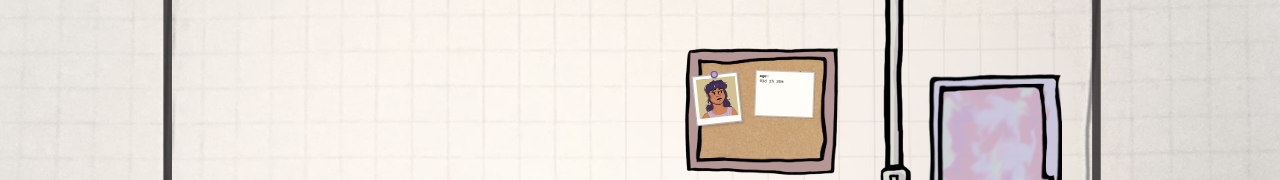
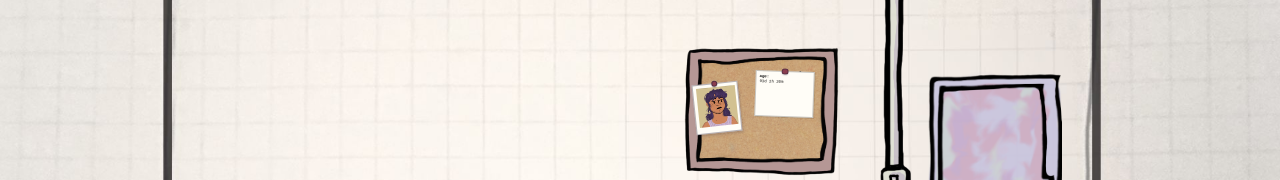
Before and after one commit to lilactreehats/workshop, a plain HTML site: page index.html in a window 1280 px wide. Shown: the part 181-361 px from the top of the page. Drawn offline with Linux system fonts and the light colour scheme.

Commit message:
Update index.html

```diff
--- a/index.html
+++ b/index.html
@@ -108,7 +108,7 @@
         .picrew-polaroid {
             position: absolute;
             left: 54.2%;
-            top: 29.8%;
+            top: 31.1%;
             width: 3.6%;
             z-index: 8;
 
@@ -150,13 +150,13 @@
             left: 50%;
             top: 0;
 
-            width: clamp(4px, 0.42vw, 8px);
+            width: clamp(3px, 0.34vw, 6px);
             aspect-ratio: 1 / 1;
 
             border-radius: 50%;
             border: 1px solid rgba(43, 34, 56, 0.55);
 
-            background: #b9a3d6;
+            background: #8a3d4f;
 
             transform: translate(-50%, -55%);
             box-shadow: 0 1px 1px rgba(43, 34, 56, 0.25);
@@ -273,6 +273,27 @@
 
             transform: rotate(2deg);
             box-shadow: 1px 1px 0 rgba(0, 0, 0, 0.10);
+        }
+
+        .growth-postit::before {
+            content: "";
+            position: absolute;
+
+            left: 50%;
+            top: 0;
+
+            width: clamp(3px, 0.34vw, 6px);
+            aspect-ratio: 1 / 1;
+
+            border-radius: 50%;
+            border: 1px solid rgba(43, 34, 56, 0.45);
+
+            background: #8a3d4f;
+
+            transform: translate(-50%, -55%);
+            box-shadow: 0 1px 1px rgba(43, 34, 56, 0.18);
+
+            z-index: 2;
         }
 
         .growth-postit .label {
```
